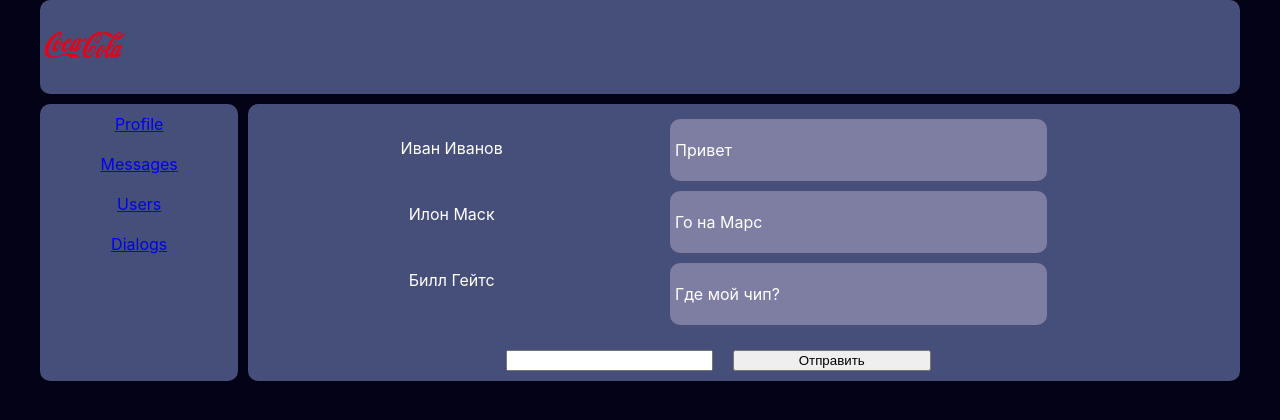
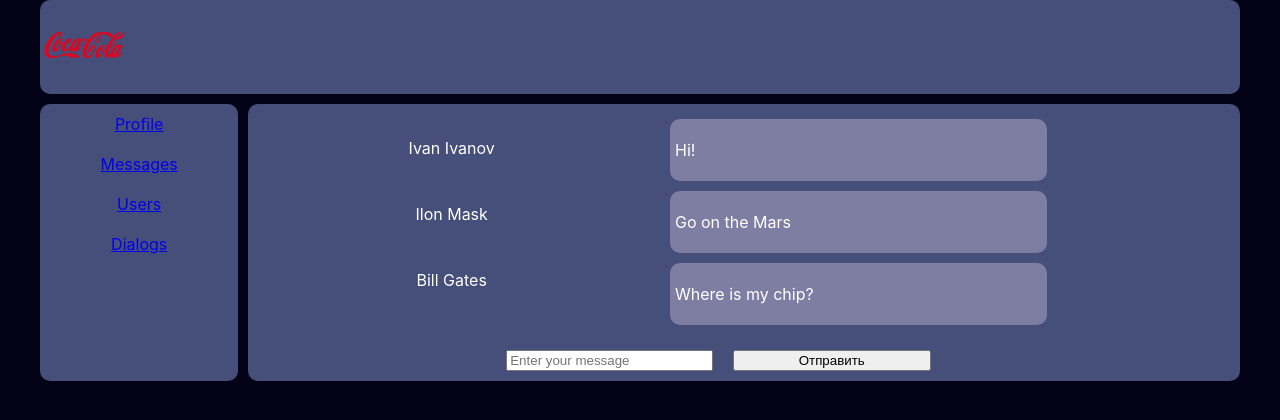
Before and after one commit to IreliaBot/ReactBuilts, a React (Create React App) app: page /dialogs in a window 1280 px wide. Shown: the top 420 px of the page. Built offline with nearby package versions, Linux system fonts and the light colour scheme.

Commit message:
F.5.8. Перенос данных, знакомство с BLL

```diff
--- a/src/App.js
+++ b/src/App.js
@@ -14,6 +14,7 @@
           <BrowserRouter>
             <Header/>
             <Navbar/>
+            {/* Нужно поставить react-router-dom ^5.2.0 чтобы switch работал. Или ^6 что-бы вместо него рабоатл Routes. Но так, как в методичке сейчас рабоать не будет.*/}
             <Switch>
               <Route exact path='/' component={Profile} />
               <Route exact path='/profile' component={Profile} />
--- a/src/components/dialogs/Dialogs.js
+++ b/src/components/dialogs/Dialogs.js
@@ -4,22 +4,29 @@ import './Dialogs.css'
 import DialogsItem from './dialogsItem/DialogsItem'
 import Message from './message/Message'
 
+let dialogNames = [
+  {name:'Ivan Ivanov', id: 1},
+  {name:'Ilon Mask', id: 2},
+  {name:'Bill Gates', id: 2}
+]
+let messageItems = [
+  {message:'Hi!', id: 1},
+  {message:'Go on the Mars', id: 1},
+  {message:'Where is my chip?', id: 1}
+]
+
 function Dialogs() {
     return (
         <div className="dialogs">
-                <div className="dialog">
-                  <DialogsItem name={'Иван Иванов'} id={'1'}/>
-                  <DialogsItem  name={'Илон Маск'} id={'2'}  />
-                  <DialogsItem name={'Билл Гейтс'} id={'3'}/>
-                </div>
-                <div className="messages">
-                  <Message message={'Привет'}/>
-                  <Message message={'Го на Марс'}/>
-                  <Message message={'Где мой чип?'}/>
-                </div>
+              <div className="dialog">
+                  {dialogNames.map((e)=> <DialogsItem name={e.name} id={e.id}/> )}
+              </div>
+              <div className="messages">
+                  {messageItems.map((e)=> <Message message={e.message} id={e.id}/> )}
+              </div>
               <div className="code">
-                <input type="text"/>
-                <button>Отправить</button>
+                  <input type="text" placeholder="Enter your message"/>
+                  <button>Отправить</button>
               </div>
 
         </div>
--- a/src/components/dialogs/message/Message.js
+++ b/src/components/dialogs/message/Message.js
@@ -1,8 +1,4 @@
 import React from 'react'
-import { NavLink } from 'react-router-dom'
-
-
-
 
 function Message(props) {
     return (
--- a/src/components/profile/Profile.js
+++ b/src/components/profile/Profile.js
@@ -1,18 +1,14 @@
 import React from 'react'
 import './Profile.css'
-import ava from '../../img/elon.jpg'
 import Posts from './posts/Posts'
+import ProfileInfo from './profileInfo/ProfileInfo.js'
+
 function Profile() {
     return (
-
-  <div className='profile'>
-    <div className='me'>
-      <img src={ava} alt="profile mini photo" />
-      <p>Elon Mask</p>
+    <div className='profile'>
+      <ProfileInfo/>
+      <Posts/>
     </div>
-    <Posts/>
-  </div>
-
     )
   }
 export default Profile
--- a/src/components/profile/posts/Posts.js
+++ b/src/components/profile/posts/Posts.js
@@ -1,5 +1,11 @@
 import React from 'react'
 import Post from './post/Post.js'
+
+let postsItems = [
+    {message: 'Hi, world', id: 1},
+    {message: 'I`m Elon Mask, really', id: 2},
+    {message: 'Give me some bitcoins', id: 3}
+]
 
 function Posts(){
     return(
@@ -7,10 +13,7 @@ function Posts(){
         <h2>My posts</h2>
         <input placeholder='enter the post' />
         <button>Add post</button>
-        <Post message='Hi, world'/>
-        <Post message='I`m Elon Mask, really'/>
-        <Post message='Give me some bitcoins'/>
-
+        {postsItems.map((e)=> <Post message={e.message}/> )}
     </div>
     )
 }
--- /dev/null
+++ b/src/components/profile/profileInfo/ProfileInfo.js
@@ -0,0 +1,15 @@
+import React from 'react'
+import ava from './../../../img/elon_mini.jpg'
+
+
+function ProfileInfo() {
+    return (
+
+        <div className='me'>
+            <img src={ava} alt="profile mini photo" />
+            <p>Elon Mask</p>
+        </div>
+
+    )
+  }
+export default ProfileInfo
```
